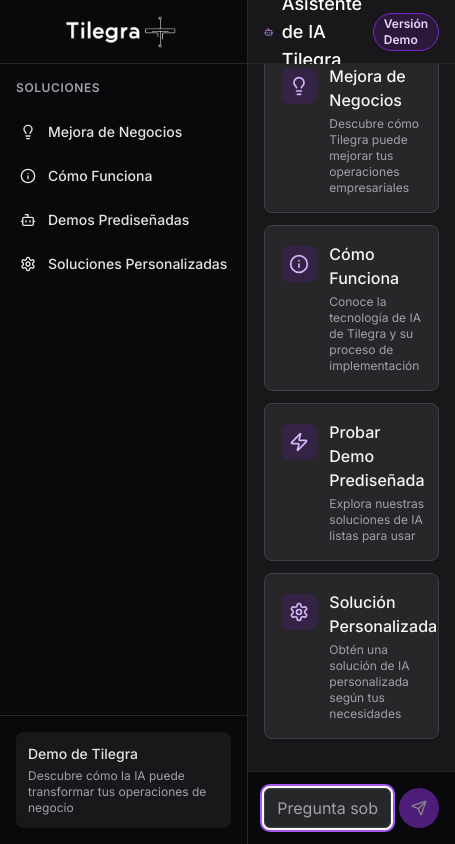
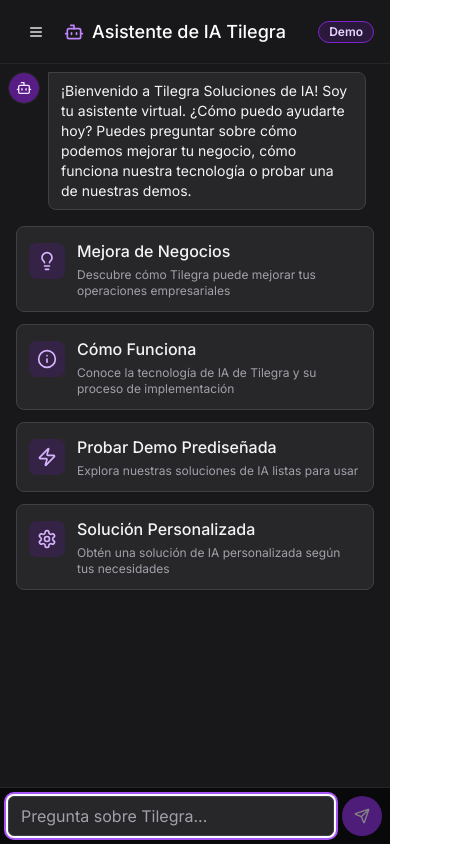
Before and after one commit to WeredCo/tilegra-Agent-v1, a Next.js app: page / in a window 390 px wide. Shown: the whole page, 455 px wide, since content can reach past the window. Built offline with nearby package versions, Linux system fonts and the light colour scheme.

Commit message:
thirdone

```diff
--- a/app/layout.tsx
+++ b/app/layout.tsx
@@ -8,6 +8,7 @@ const inter = Inter({ subsets: ["latin"] })
 export const metadata = {
   title: "Tilegra Soluciones de IA",
   description: "Soluciones avanzadas de IA para la transformación empresarial",
+  viewport: "width=device-width, initial-scale=1, maximum-scale=1",
     generator: 'v0.dev'
 }
 
--- a/app/page.tsx
+++ b/app/page.tsx
@@ -4,7 +4,9 @@ import { Sidebar } from "@/components/sidebar"
 export default function Home() {
   return (
     <div className="flex h-screen bg-zinc-950">
-      <Sidebar />
+      <div className="hidden md:block">
+        <Sidebar />
+      </div>
       <div className="flex-1">
         <ChatWindow />
       </div>
--- a/components/chat-window.tsx
+++ b/components/chat-window.tsx
@@ -10,6 +10,7 @@ import { Input } from "@/components/ui/input"
 import { Avatar, AvatarFallback } from "@/components/ui/avatar"
 import { Badge } from "@/components/ui/badge"
 import { Card, CardContent } from "@/components/ui/card"
+import { MobileSidebar } from "@/components/mobile-sidebar"
 
 type Message = {
   role: "user" | "bot"
@@ -146,17 +147,18 @@ export default function ChatWindow() {
     <div className="flex h-screen flex-col bg-zinc-900 text-white">
       <header className="flex h-16 items-center justify-between border-b border-zinc-800 px-4">
         <div className="flex items-center gap-2">
+          <MobileSidebar />
           <Bot className="h-5 w-5 text-purple-400" />
           <h1 className="text-lg font-medium">Asistente de IA Tilegra</h1>
         </div>
         <Badge variant="outline" className="bg-purple-900/30 text-purple-200 border-purple-700 hover:bg-purple-800/30">
-          Versión Demo
+          <span className="hidden sm:inline">Versión</span> Demo
         </Badge>
       </header>
 
-      <div className="flex-1 overflow-y-auto p-4 space-y-4">
+      <div className="flex-1 overflow-y-auto p-2 sm:p-4 space-y-4">
         {messages.length === 0 && !loading && (
-          <div className="h-full flex items-center justify-center text-center p-8">
+          <div className="h-full flex items-center justify-center text-center p-4 sm:p-8">
             <div className="max-w-md space-y-2">
               <Bot className="h-12 w-12 mx-auto text-zinc-500" />
               <h3 className="text-lg font-medium text-zinc-300">Bienvenido al Asistente de IA Tilegra</h3>
@@ -170,10 +172,10 @@ export default function ChatWindow() {
         {messages.map((msg, i) => (
           <div
             key={i}
-            className={cn("flex items-start gap-2.5 group", msg.role === "user" ? "justify-end" : "justify-start")}
+            className={cn("flex items-start gap-2 group", msg.role === "user" ? "justify-end" : "justify-start")}
           >
             {msg.role === "bot" && (
-              <Avatar className="h-8 w-8 border border-zinc-800 bg-zinc-800">
+              <Avatar className="h-8 w-8 border border-zinc-800 bg-zinc-800 flex-shrink-0">
                 <AvatarFallback className="bg-purple-900 text-purple-100">
                   <Bot className="h-4 w-4" />
                 </AvatarFallback>
@@ -182,7 +184,7 @@ export default function ChatWindow() {
 
             <div
               className={cn(
-                "rounded-lg px-4 py-2 max-w-[80%]",
+                "rounded-lg px-3 py-2 max-w-[85%] sm:max-w-[75%] break-words",
                 msg.role === "user"
                   ? "bg-purple-600 text-white rounded-tr-none"
                   : "bg-zinc-800 text-zinc-100 rounded-tl-none border border-zinc-700",
@@ -195,7 +197,7 @@ export default function ChatWindow() {
             </div>
 
             {msg.role === "user" && (
-              <Avatar className="h-8 w-8 border border-zinc-800 bg-zinc-800">
+              <Avatar className="h-8 w-8 border border-zinc-800 bg-zinc-800 flex-shrink-0">
                 <AvatarFallback className="bg-zinc-700 text-zinc-200">
                   <User className="h-4 w-4" />
                 </AvatarFallback>
@@ -205,8 +207,8 @@ export default function ChatWindow() {
         ))}
 
         {loading && (
-          <div className="flex items-start gap-2.5">
-            <Avatar className="h-8 w-8 border border-zinc-800 bg-zinc-800">
+          <div className="flex items-start gap-2">
+            <Avatar className="h-8 w-8 border border-zinc-800 bg-zinc-800 flex-shrink-0">
               <AvatarFallback className="bg-purple-900 text-purple-100">
                 <Bot className="h-4 w-4" />
               </AvatarFallback>
@@ -231,15 +233,15 @@ export default function ChatWindow() {
         )}
 
         {showTools && messages.length === 1 && !loading && (
-          <div className="grid grid-cols-1 md:grid-cols-2 gap-3 mt-4">
+          <div className="grid grid-cols-1 gap-3 mt-4 px-2 sm:px-0">
             {tools.map((tool) => (
               <Card
                 key={tool.id}
                 className="bg-zinc-800 border-zinc-700 hover:border-purple-500 cursor-pointer transition-all"
                 onClick={() => handleToolSelect(tool)}
               >
-                <CardContent className="p-4 flex items-start gap-3">
-                  <div className="mt-1 bg-purple-900/30 p-2 rounded-lg text-purple-300">{tool.icon}</div>
+                <CardContent className="p-3 sm:p-4 flex items-start gap-3">
+                  <div className="mt-1 bg-purple-900/30 p-2 rounded-lg text-purple-300 flex-shrink-0">{tool.icon}</div>
                   <div>
                     <h3 className="font-medium text-zinc-100">{tool.name}</h3>
                     <p className="text-xs text-zinc-400 mt-1">{tool.description}</p>
@@ -250,10 +252,10 @@ export default function ChatWindow() {
           </div>
         )}
 
-        <div ref={bottomRef} />
+        <div ref={bottomRef} className="h-1" />
       </div>
 
-      <footer className="border-t border-zinc-800 bg-zinc-950 p-4">
+      <footer className="border-t border-zinc-800 bg-zinc-950 p-2 sm:p-4">
         <form
           onSubmit={(e) => {
             e.preventDefault()
@@ -269,18 +271,18 @@ export default function ChatWindow() {
             value={input}
             onChange={(e) => setInput(e.target.value)}
             onKeyDown={handleKeyDown}
-            placeholder="Pregunta sobre las soluciones de IA de Tilegra..."
-            className="flex-1 bg-zinc-800 border-zinc-700 text-zinc-100 placeholder:text-zinc-400 focus-visible:ring-purple-500"
+            placeholder="Pregunta sobre Tilegra..."
+            className="flex-1 bg-zinc-800 border-zinc-700 text-zinc-100 placeholder:text-zinc-400 focus-visible:ring-purple-500 h-10 sm:h-auto"
             disabled={loading}
           />
           <Button
             type="submit"
             size="icon"
             disabled={loading || !input.trim()}
-            className="h-10 w-10 rounded-full bg-purple-600 hover:bg-purple-700 text-white"
+            className="h-10 w-10 rounded-full bg-purple-600 hover:bg-purple-700 text-white flex-shrink-0"
+            aria-label="Enviar mensaje"
           >
             {loading ? <Loader2 className="h-4 w-4 animate-spin" /> : <Send className="h-4 w-4" />}
-            <span className="sr-only">Enviar mensaje</span>
           </Button>
         </form>
       </footer>
--- /dev/null
+++ b/components/mobile-sidebar.tsx
@@ -0,0 +1,46 @@
+"use client"
+
+import { useState } from "react"
+import { Menu, X } from "lucide-react"
+import { Button } from "@/components/ui/button"
+import { Sidebar } from "@/components/sidebar"
+import { cn } from "@/lib/utils"
+
+export function MobileSidebar() {
+  const [open, setOpen] = useState(false)
+
+  return (
+    <>
+      <Button
+        variant="ghost"
+        size="icon"
+        className="md:hidden text-zinc-200 hover:bg-zinc-800 hover:text-white"
+        onClick={() => setOpen(true)}
+      >
+        <Menu className="h-5 w-5" />
+        <span className="sr-only">Abrir menú</span>
+      </Button>
+
+      {/* Overlay */}
+      {open && (
+        <div className="fixed inset-0 z-40 bg-black/80 md:hidden" onClick={() => setOpen(false)} aria-hidden="true" />
+      )}
+
+      {/* Sidebar */}
+      <div
+        className={cn(
+          "fixed inset-y-0 left-0 z-50 w-64 transform transition-transform duration-300 ease-in-out md:hidden",
+          open ? "translate-x-0" : "-translate-x-full",
+        )}
+      >
+        <div className="absolute right-0 top-0 mr-2 mt-2 flex h-7 w-7 items-center justify-center rounded-full bg-zinc-900 text-zinc-200">
+          <Button variant="ghost" size="icon" className="h-7 w-7 p-0" onClick={() => setOpen(false)}>
+            <X className="h-4 w-4" />
+            <span className="sr-only">Cerrar menú</span>
+          </Button>
+        </div>
+        <Sidebar />
+      </div>
+    </>
+  )
+}
--- a/components/sidebar.tsx
+++ b/components/sidebar.tsx
@@ -53,8 +53,18 @@ export function Sidebar({ className, ...props }: SidebarProps) {
             Soluciones Personalizadas
           </Button>
         </nav>
-
-
+        <div className="px-4 mt-8 mb-4">
+          <h2 className="text-xs font-semibold text-zinc-400 uppercase tracking-wider">Analítica</h2>
+        </div>
+        <nav className="grid items-start px-2 text-sm font-medium">
+          <Button
+            variant="ghost"
+            className="flex w-full items-center justify-start gap-3 rounded-lg px-3 py-2 text-zinc-200 hover:bg-zinc-800 hover:text-white"
+          >
+            <BarChart className="h-4 w-4" />
+            Métricas de Rendimiento
+          </Button>
+        </nav>
       </div>
       <div className="border-t border-zinc-800 p-4">
         <div className="rounded-lg bg-zinc-900 p-3">
```
